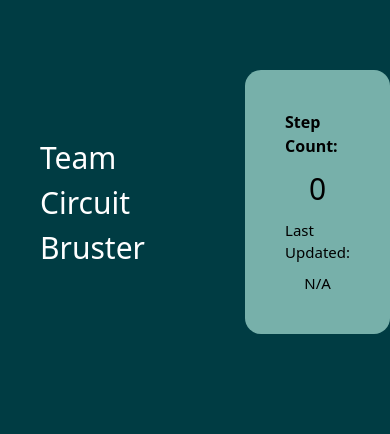
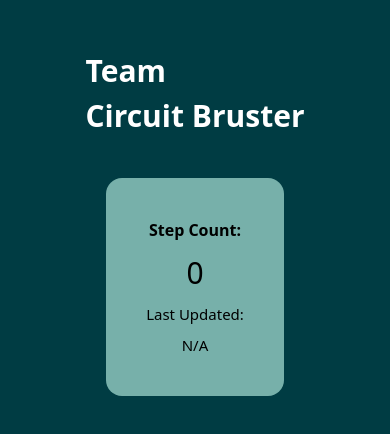
Before and after one commit to swarnab007/FINAL_YEAR_IOT_PROJECT, a React (Vite) app in the folder frontend/: page / in a window 390 px wide. Shown: the part 220-654 px from the top of the page. Built offline with nearby package versions, Linux system fonts and the light colour scheme; no server answers.

Commit message:
little responsive

```diff
--- a/frontend/src/App.jsx
+++ b/frontend/src/App.jsx
@@ -32,10 +32,10 @@ function App() {
         return () => clearInterval(interval);
     }, []);
   return (
-      <div className={"flex flex-row gap-10 items-center justify-center min-h-screen w-screen  bg-[#003C43] "}>
+      <div className={"flex lg:flex-row flex-col lg:gap-10 items-center justify-center min-h-screen w-screen  bg-[#003C43] "}>
           <div className={"p-10 flex flex-col items-start text-white text-[30px] justify-center  rounded-2xl"}>
-              <p >Team</p>
-              <p>Circuit Bruster</p>
+              <p className={"font-bold"}>Team</p>
+              <p className={"font-bold"}>Circuit Bruster</p>
           </div>
           <div className={"p-10 bg-[#77B0AA] text-black rounded-2xl"}>
               <div className={" flex flex-col gap-2 items-center"}>
```
